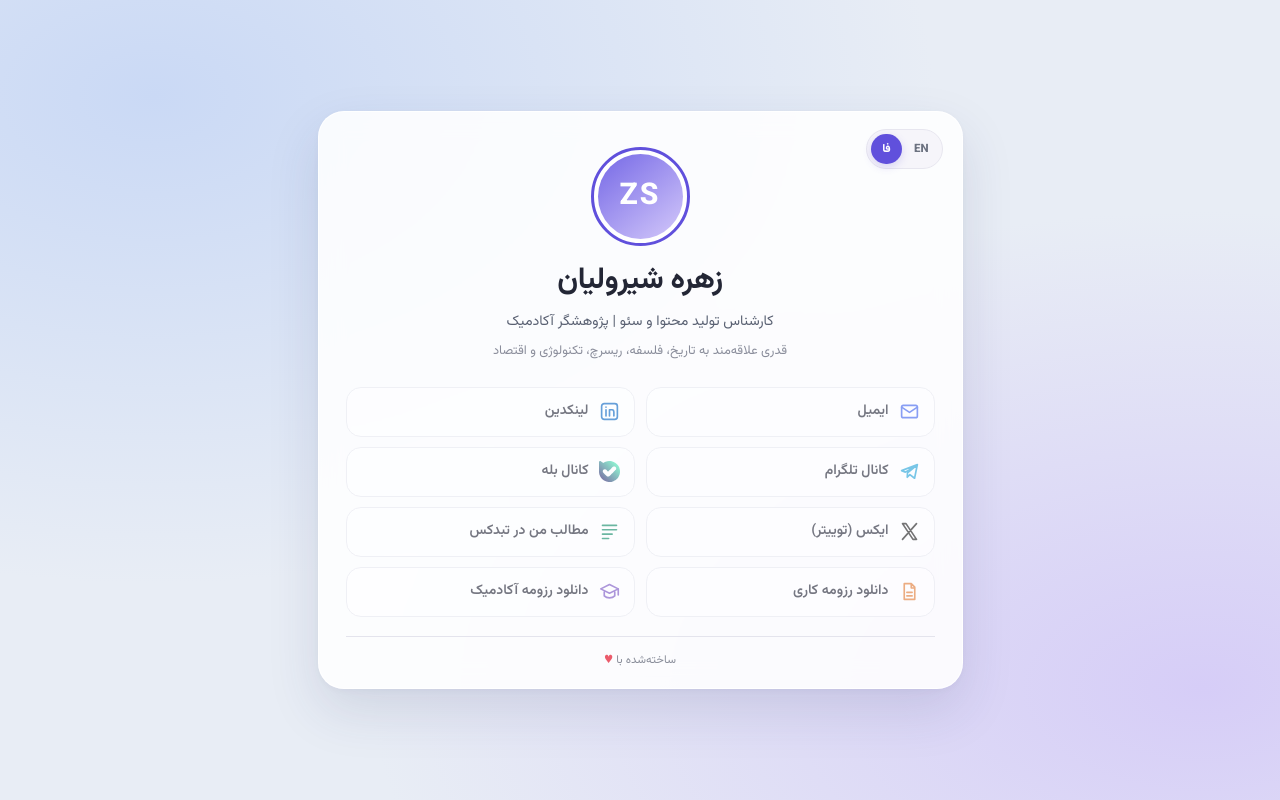
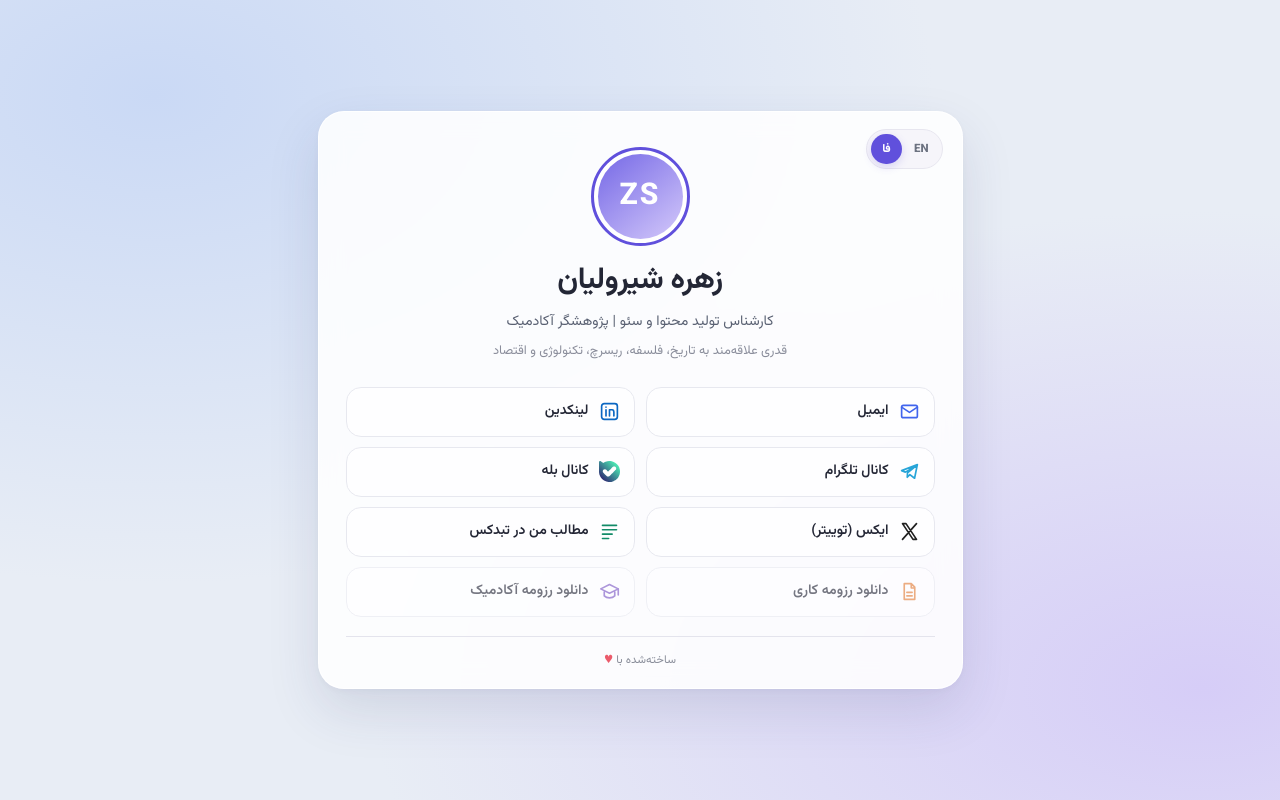
Before and after one commit to zohrehshirvalian/zohrehshirvalian.github.io, a plain HTML site: page index.html in a window 1280 px wide. Drawn offline with Linux system fonts and the light colour scheme; no server answers.

Commit message:
Update index.html

```diff
--- a/index.html
+++ b/index.html
@@ -133,14 +133,14 @@
     <footer><span data-i18n="footer">ساخته‌شده با</span> <span class="heart">♥</span></footer>
   </main>
   <script>
-    // تنظیمات شخصی: بعداً لینک‌های واقعی و ایمیل زهره را جای خالی قرار می‌دهیم.
+    // لینک‌های ارتباطی وارد شده‌اند؛ مسیر فایل‌های رزومه پس از آپلود PDF فعال می‌شود.
     const LINKS = {
-      email: "",             // مثال: mailto:you@example.com
-      linkedin: "",          // مثال: https://www.linkedin.com/in/your-name/
-      telegram: "",          // مثال: https://t.me/yourchannel
-      bale: "",              // لینک کانال در بله: https://ble.ir/yourchannel
-      x: "",                 // مثال: https://x.com/yourusername
-      tabdex: "",            // لینک صفحه نویسنده شما در تبدکس
+      email: "mailto:z.sh.valian@gmail.com",             // مثال: mailto:you@example.com
+      linkedin: "https://www.linkedin.com/in/zohreh-shirvalian",          // مثال: https://www.linkedin.com/in/your-name/
+      telegram: "https://t.me/zohi_talk",          // مثال: https://t.me/yourchannel
+      bale: "https://ble.ir/zohi_talk",              // لینک کانال در بله: https://ble.ir/yourchannel
+      x: "https://x.com/zohreh_valian",                 // مثال: https://x.com/yourusername
+      tabdex: "https://tabdex.ir/mag/author/zohrehshirvalian/",            // لینک صفحه نویسنده شما در تبدکس
       professionalCv: "resume-professional.pdf", // این PDF را در پوشه اصلی مخزن آپلود کنید
       academicCv: "academic-cv.pdf"              // این PDF را در پوشه اصلی مخزن آپلود کنید
     };
```
